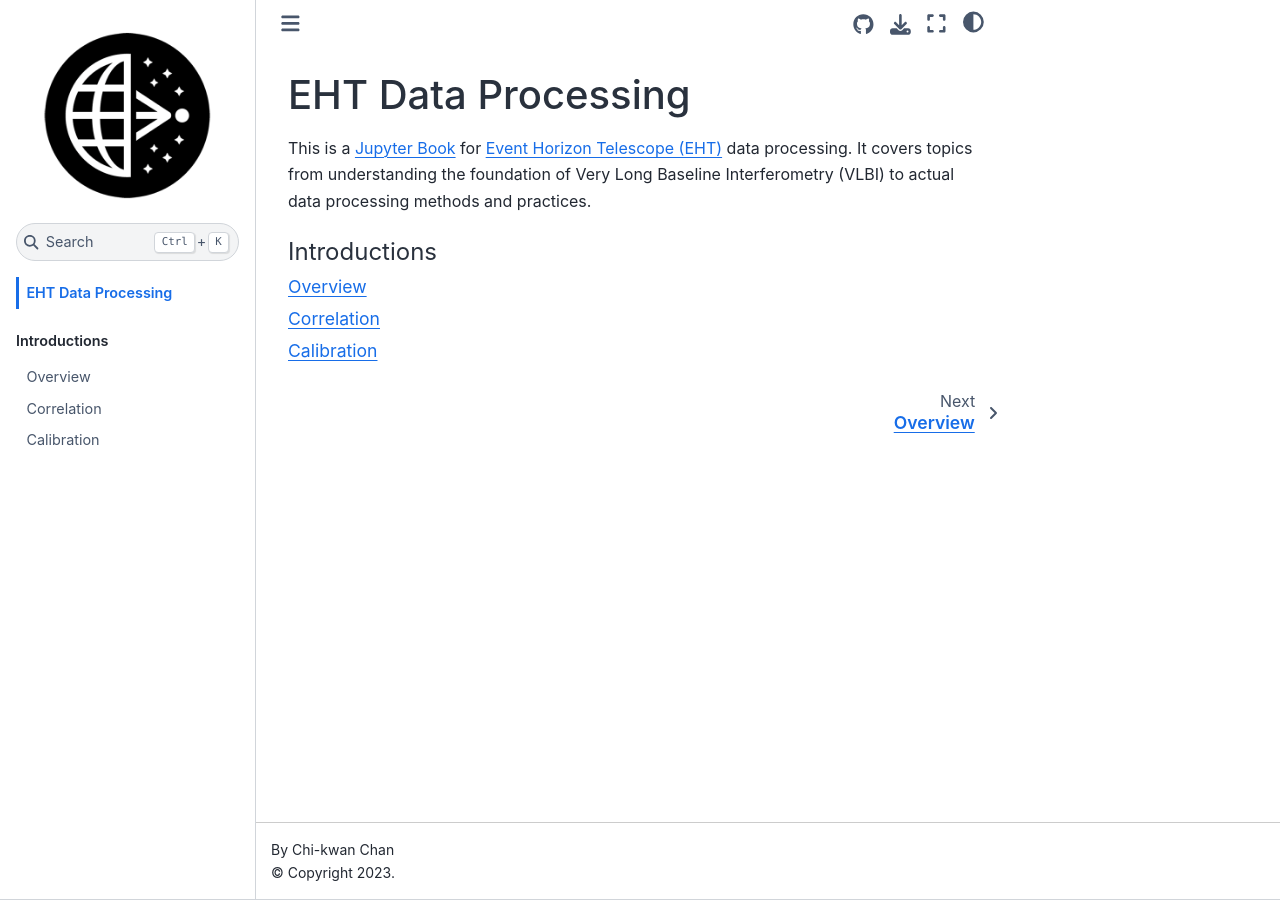
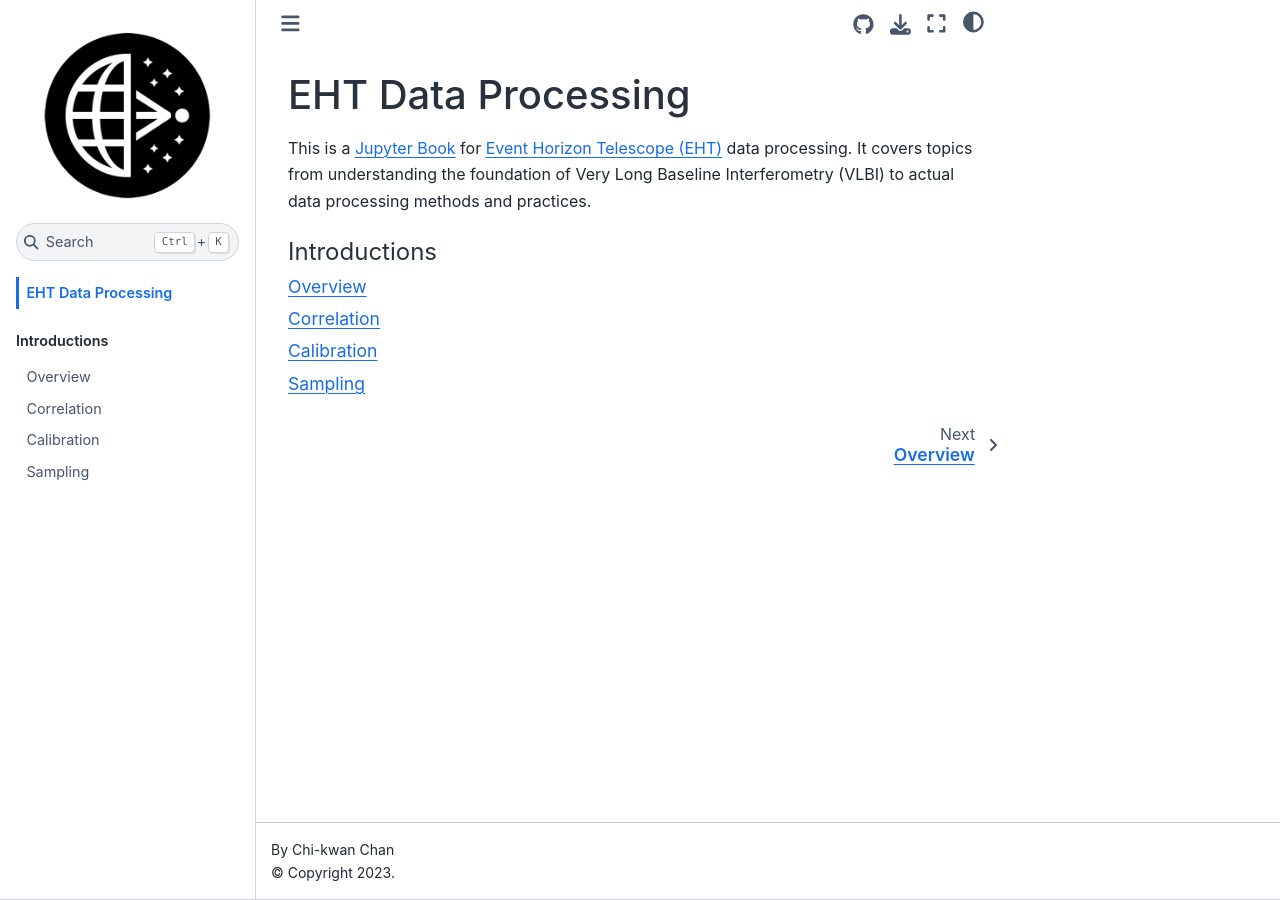
Before and after one commit to focisrc/eht-databook, a Jupyter Book: the page built from docs/index.md, in a window 1280 px wide. Built offline with Jupyter Book 1.0.4 settings and Sphinx 7.4.7 and the Sphinx Book theme 1.1.4, drawn with Linux system fonts in a browser that asks for light colours.

Commit message:
Make sure the strategy discussion is listed in the index

```diff
--- a/docs/_toc.yml
+++ b/docs/_toc.yml
@@ -9,3 +9,4 @@
   - file: intro/overview
   - file: intro/correlation
   - file: intro/calibration
+  - file: movie/sampling
```
